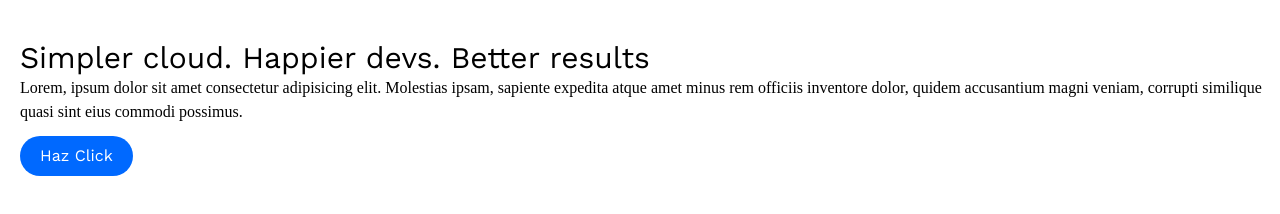
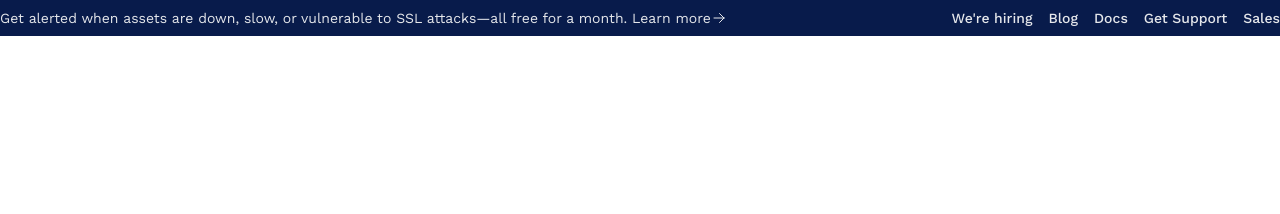
Before and after one commit to DM2V/tailwindcss-clone-website, a website built with Vite: page index.html in a window 1280 px wide. Built offline with nearby package versions, Linux system fonts and the light colour scheme.

Commit message:
navbar first

```diff
--- a/css/tailwind.css
+++ b/css/tailwind.css
@@ -1,4 +1,5 @@
 @import url("https://fonts.googleapis.com/css2?family=Work+Sans:ital,wght@0,400;0,500;0,600;0,700;1,400;1,500;1,600;1,700&display=swap");
+
 @font-face {
   font-family: "CasacadiaCode";
   src: url("/fonts/CascadiaCode.ttf");
@@ -7,9 +8,3 @@
 @tailwind base;
 @tailwind components;
 @tailwind utilities;
-
-@layer components {
-  .btn-primary {
-    @apply mt-3 bg-green-500 pl-5 pr-5 pt-2 pb-2 rounded-3xl text-white;
-  }
-}
--- a/index.html
+++ b/index.html
@@ -5,25 +5,31 @@
   <meta charset="UTF-8">
   <meta http-equiv="X-UA-Compatible" content="IE=edge">
   <meta name="viewport" content="width=device-width, initial-scale=1.0">
-  <title>Clone DigitalOcean dm2v</title>
+  <title>Digital Ocean Clone Dm2v</title>
   <link rel="stylesheet" href="./css/tailwind.css">
 </head>
 
 <body>
-  <div class="mt-10 ml ml-5">
-
-    <h1 class="text-3xl">Simpler cloud. Happier devs. Better results</h1>
-
-    <p class="font-cascadia">Lorem, ipsum dolor sit amet consectetur adipisicing elit. Molestias ipsam, sapiente
-      expedita atque amet minus rem
-      officiis inventore dolor, quidem accusantium magni veniam, corrupti similique quasi sint eius commodi possimus.
-    </p>
-
-    <button class=" btn-primary bg-do-blue-light">Haz Click</button>
+  <div class="bg-do-blue-dark text-gray-200 py-2 text-sm">
+    <div class="container mx-auto flex justify-between">
+      <div class="flex items-center">
+        <div>
+          Get alerted when assets are down, slow, or vulnerable to SSL attacks—all free for a month. Learn more
+        </div>
+        <svg xmlns="http://www.w3.org/2000/svg" fill="none" viewBox="0 0 24 24" stroke-width="1.5" stroke="currentColor"
+          class="w-4 h-4">
+          <path stroke-linecap="round" stroke-linejoin="round" d="M4.5 12h15m0 0l-6.75-6.75M19.5 12l-6.75 6.75" />
+        </svg>
+      </div>
+      <div class="flex gap-x-4 items-center font-medium">
+        <a href="">We're hiring</a>
+        <a href="">Blog</a>
+        <a href="">Docs</a>
+        <a href="">Get Support</a>
+        <a href="">Sales</a>
+      </div>
+    </div>
   </div>
-
-
-
 </body>
 
 </html>
--- a/tailwind.config.js
+++ b/tailwind.config.js
@@ -1,7 +1,10 @@
 /** @type {import('tailwindcss').Config} */
 module.exports = {
-  content: ["./*.html"],
+  content: ["./*.html", "./js/*.js"],
   theme: {
+    /* container: {
+      padding: "1.4rem",
+    }, */
     extend: {
       fontFamily: {
         sans: "'Work Sans', sans-serif",
```
